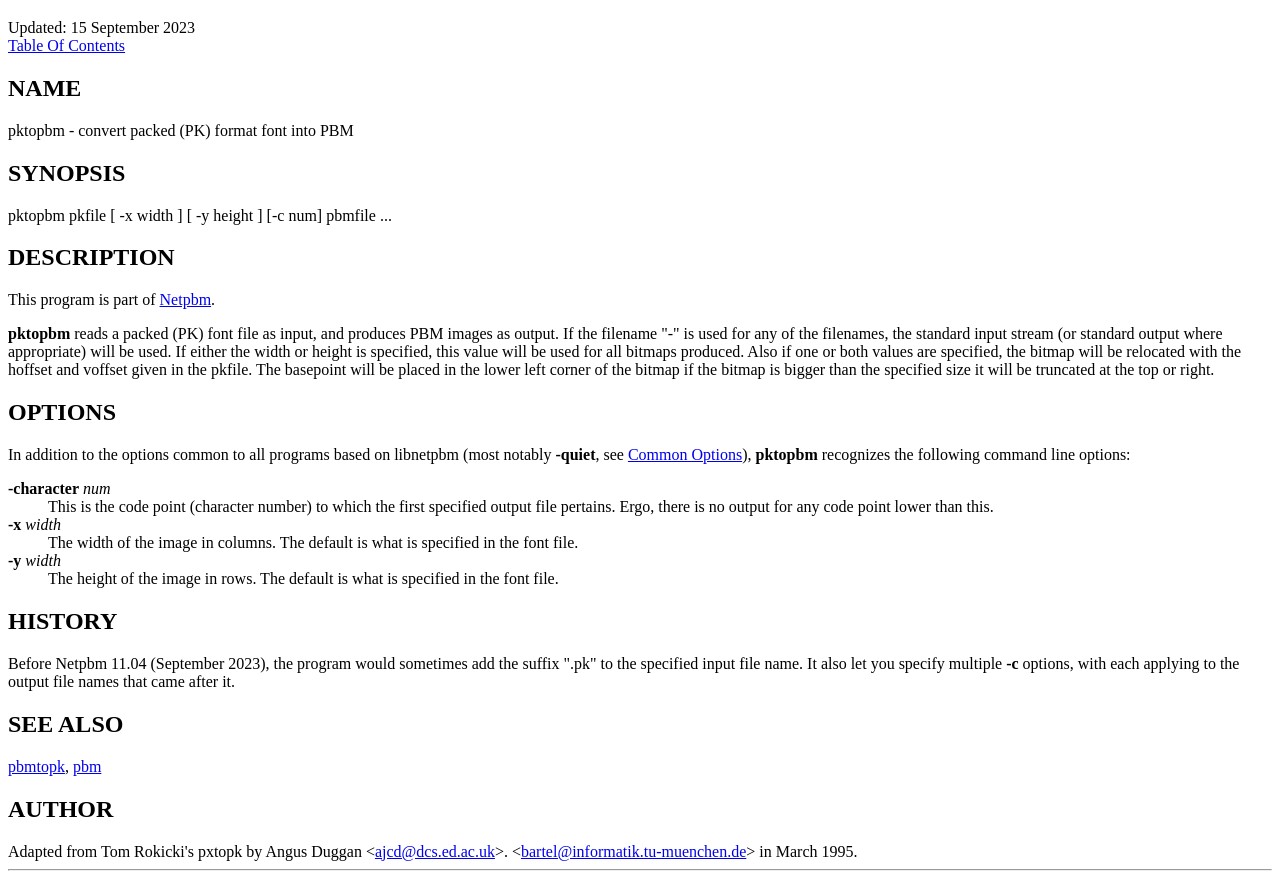
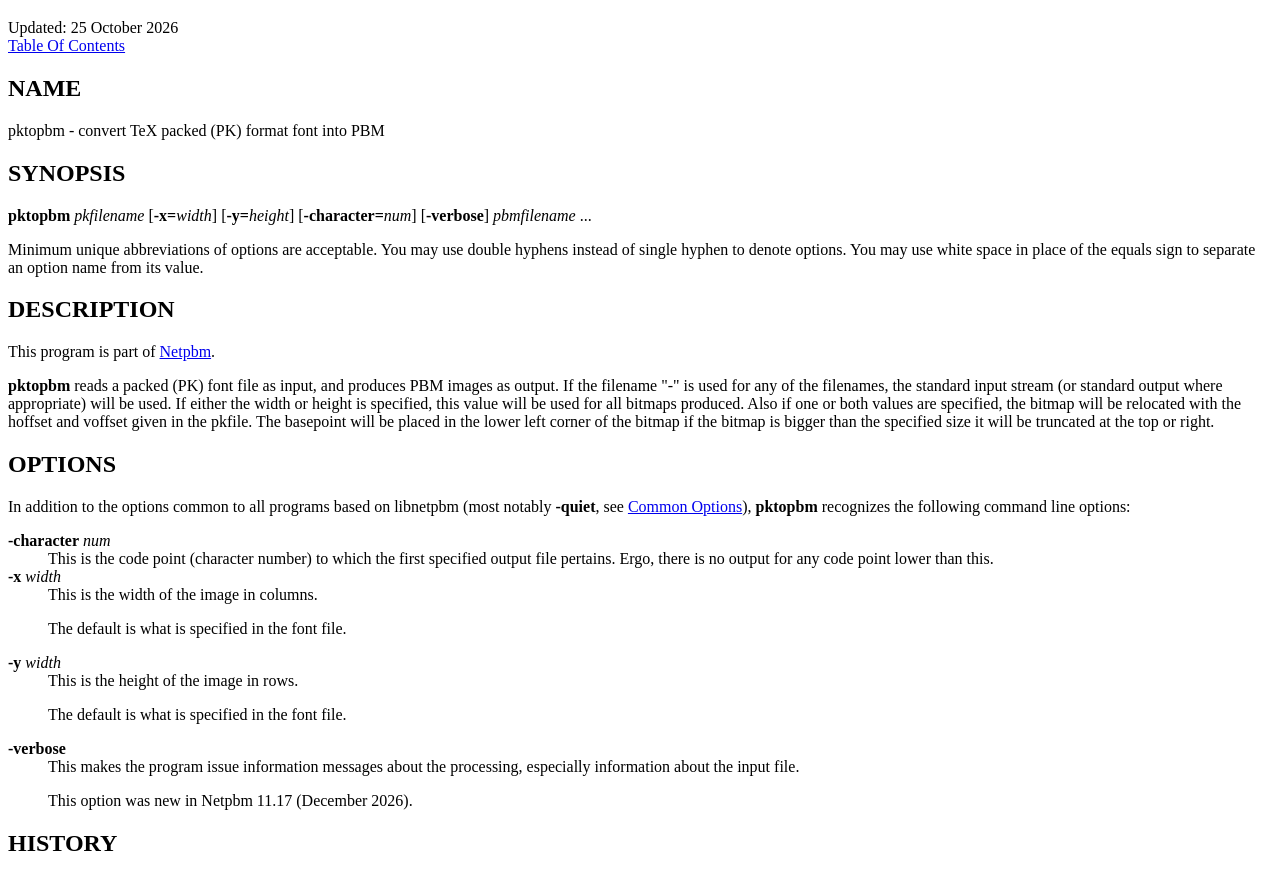
Before and after one commit to leahneukirchen/netpbm-mirror, a plain HTML site: page pktopbm.html in a window 1280 px wide. Shown: the part 61-935 px from the top of the page. Drawn offline with Linux system fonts and the light colour scheme.

Commit message:
miscellaneous update
git-svn-id: http://svn.code.sf.net/p/netpbm/code/userguide@5449 9d0c8265-081b-0410-96cb-a4ca84ce46f8

```diff
--- a/pktopbm.html
+++ b/pktopbm.html
@@ -2,17 +2,29 @@
 <html><head><title>Pktopbm User Manual</title></head>
 <body>
 <h1>pktopbm</h1>
-Updated: 15 September 2023
+Updated: 25 October 2026
 <br>
 <a href="#index">Table Of Contents</a>
 
 <h2>NAME</h2>
 
-pktopbm - convert packed (PK) format font into PBM
+pktopbm - convert TeX packed (PK) format font into PBM
 
 <h2 id="synopsis">SYNOPSIS</h2>
 
-pktopbm pkfile [ -x width ] [ -y height ] [-c num] pbmfile ...
+<b>pktopbm</b>
+<i>pkfilename</i>
+[<b>-x=</b><i>width</i>]
+[<b>-y=</b><i>height</i>]
+[<b>-character=</b><i>num</i>]
+[<b>-verbose</b>]
+<i>pbmfilename</i> ...
+
+<p>Minimum unique abbreviations of options are acceptable.  You may use
+double hyphens instead of single hyphen to denote options.  You may use
+white space in place of the equals sign to separate an option name
+from its value.
+
 
 <h2 id="description">DESCRIPTION</h2>
 
@@ -44,15 +56,21 @@ command line options:
 
 <dt><b>-x</b> <i>width</i>
 <dd>
-  The width of the image in columns.
-
+  This is the width of the image in columns.
+<p>
   The default is what is specified in the font file.
 
 <dt><b>-y</b> <i>width</i>
 <dd>
-The height of the image in rows.
+This is the height of the image in rows.
+<p>
+The default is what is specified in the font file.
 
-The default is what is specified in the font file.
+<dt><b>-verbose</b>
+  <dd>This makes the program issue information messages about the processing,
+    especially information about the input file.
+
+    <p>This option was new in Netpbm 11.17 (December 2026).
 </dl>
 
 <h2 id="history">HISTORY</h2>
```
Also changed, not shown: directory.html (+2 -2 lines), pamchannel.html (+1 -1 lines), pamtojpegxl.html (+3 -1 lines), pbmtopk.html (+2 -2 lines), rasttopnm.html (+19 -1 lines), ximtoppm.html (+10 -3 lines).
